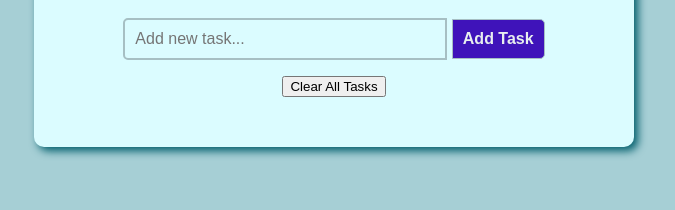
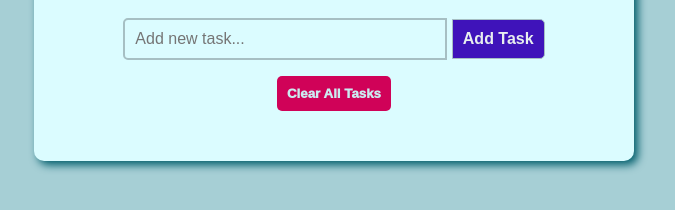
Before and after one commit to LuutuGregoryValentino/JS-Magic-Box, a plain HTML site: page ToDoList2/index.html in a window 1280 px wide. Shown: the part 130-340 px from the top of the page, without its empty margins (306-981 px from the left). Drawn offline with Linux system fonts and the light colour scheme.

Commit message:
clear-btn styling
add styling elements to the clear all tasks button

```diff
--- a/ToDoList2/style.css
+++ b/ToDoList2/style.css
@@ -87,3 +87,12 @@ ul{
 .task-completed{
     background-color: #aed3aa86;
 }
+#clear-all{
+    font-weight: 1000;
+    color: #cbebf0;
+    display: inline-block;
+    background-color: #d00258;
+    border: none;
+    border-radius: 5px;
+    padding: 10px;
+}
```
